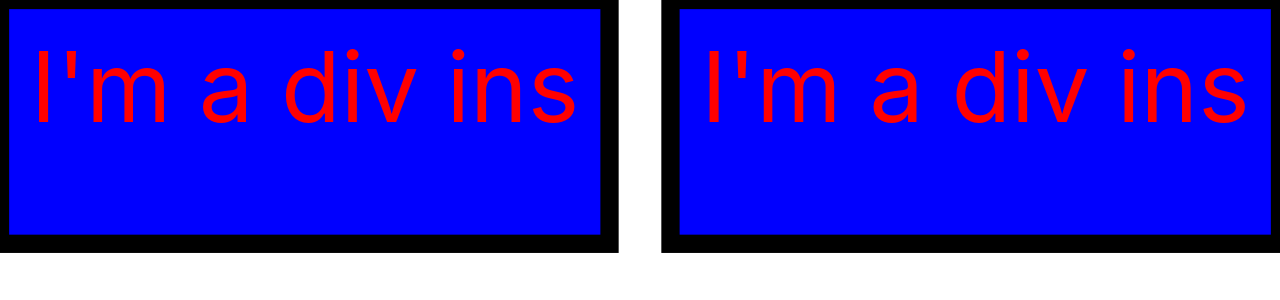
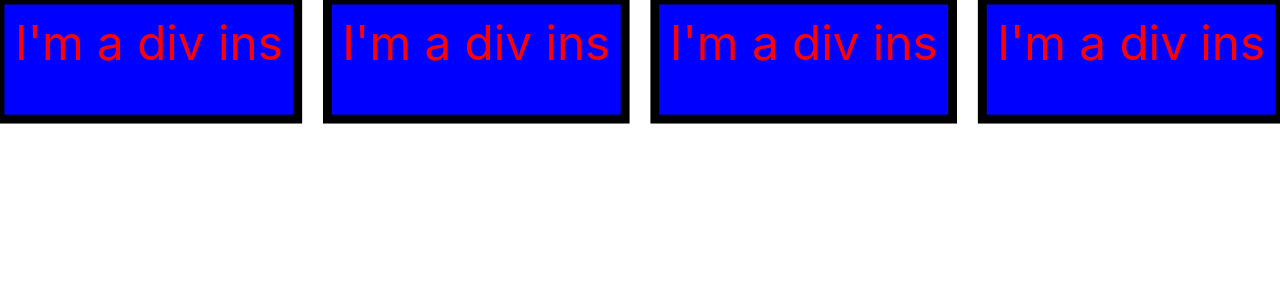
Before and after one commit to tkreyling/svg-experiments, a React (Create React App) app: page / in a window 1280 px wide. Shown: the top 300 px of the page. Built offline with nearby package versions, Linux system fonts and the light colour scheme.

Commit message:
Increased number of elements

```diff
--- a/src/App.tsx
+++ b/src/App.tsx
@@ -42,7 +42,7 @@ export const Rect: React.FC<RectProps> = (props) => {
   );
 };
 
-const elements = ["element", "element"];
+const elements = ["element", "element", "element", "element"];
 
 const App: React.FC = () => {
   return (
```
Also changed, not shown: 1 other file (tests, documents, lock files or other folders).
